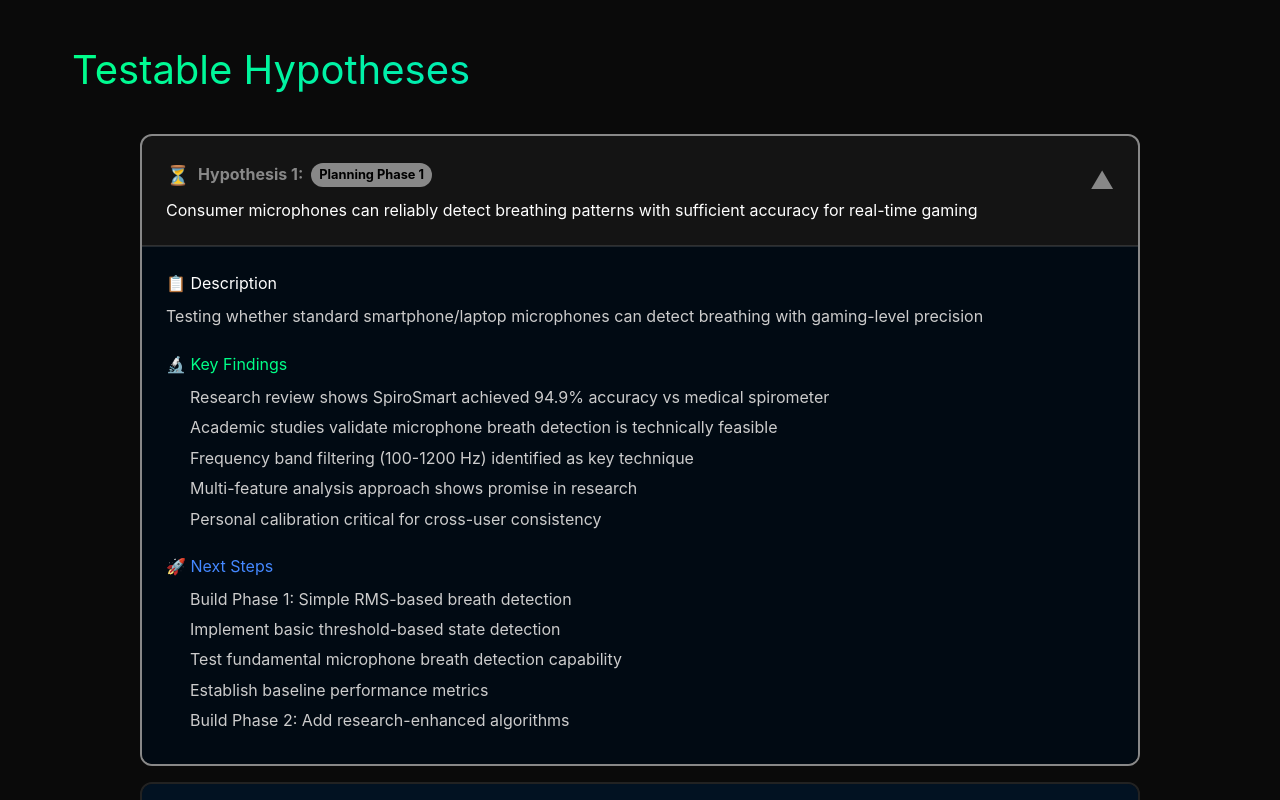
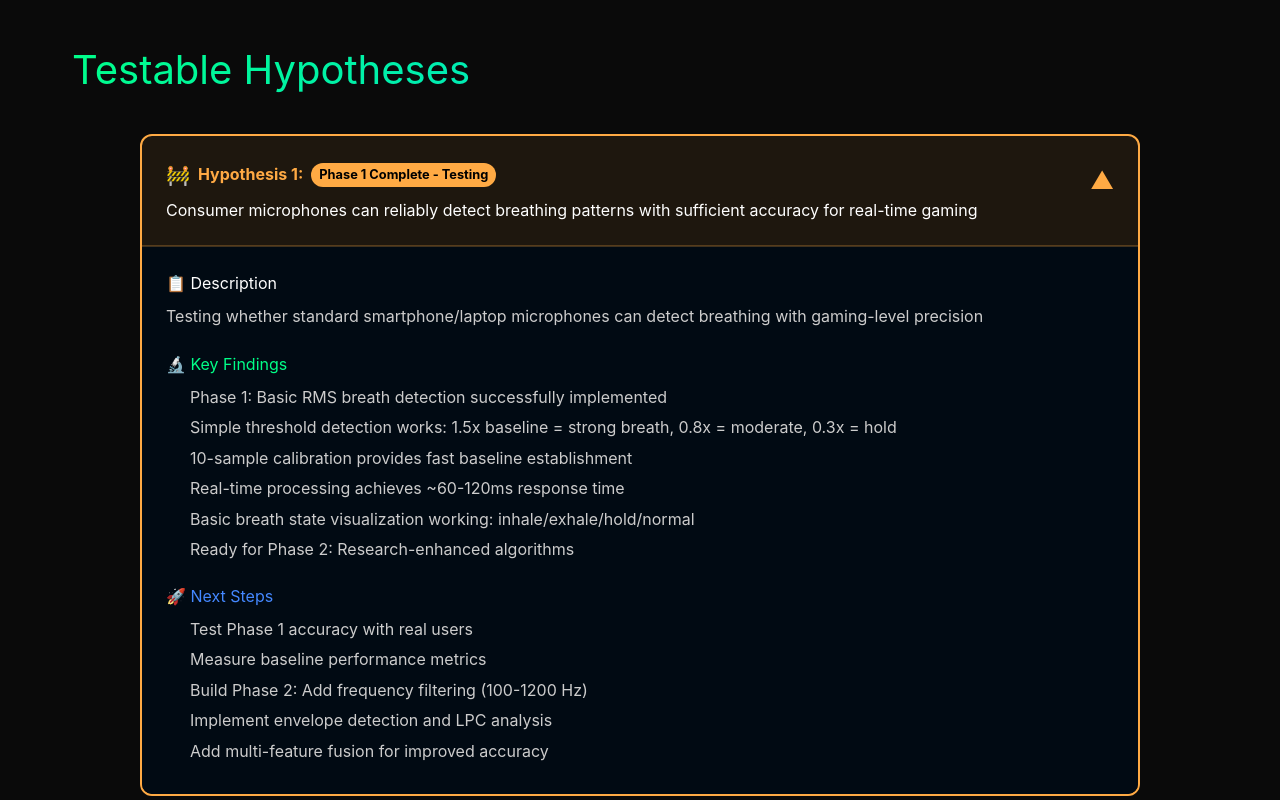
Before and after one commit to alibad/breathquest, a Next.js app: page / in a window 1280 px wide. Shown: the part 5180-5980 px from the top of the page. Built offline with nearby package versions, Linux system fonts and the light colour scheme.

Commit message:
Clean up hypothesis state and doc 1

```diff
--- a/src/components/sections/HypothesisSection.tsx
+++ b/src/components/sections/HypothesisSection.tsx
@@ -20,21 +20,22 @@ const hypothesesData: HypothesisStatus[] = [
     id: 1,
     title: "Consumer microphones can reliably detect breathing patterns with sufficient accuracy for real-time gaming",
     description: "Testing whether standard smartphone/laptop microphones can detect breathing with gaming-level precision",
-    status: 'pending',
-    phase: 'Planning Phase 1',
+    status: 'in-progress',
+    phase: 'Phase 1 Complete - Testing',
     findings: [
-      'Research review shows SpiroSmart achieved 94.9% accuracy vs medical spirometer',
-      'Academic studies validate microphone breath detection is technically feasible',
-      'Frequency band filtering (100-1200 Hz) identified as key technique',
-      'Multi-feature analysis approach shows promise in research',
-      'Personal calibration critical for cross-user consistency'
+      'Phase 1: Basic RMS breath detection successfully implemented',
+      'Simple threshold detection works: 1.5x baseline = strong breath, 0.8x = moderate, 0.3x = hold',
+      '10-sample calibration provides fast baseline establishment',
+      'Real-time processing achieves ~60-120ms response time',
+      'Basic breath state visualization working: inhale/exhale/hold/normal',
+      'Ready for Phase 2: Research-enhanced algorithms'
     ],
     nextSteps: [
-      'Build Phase 1: Simple RMS-based breath detection',
-      'Implement basic threshold-based state detection',
-      'Test fundamental microphone breath detection capability',
-      'Establish baseline performance metrics',
-      'Build Phase 2: Add research-enhanced algorithms'
+      'Test Phase 1 accuracy with real users',
+      'Measure baseline performance metrics',
+      'Build Phase 2: Add frequency filtering (100-1200 Hz)',
+      'Implement envelope detection and LPC analysis',
+      'Add multi-feature fusion for improved accuracy'
     ]
   },
   {
@@ -42,15 +43,12 @@ const hypothesesData: HypothesisStatus[] = [
     title: "Breath-controlled gameplay is genuinely fun and engaging, not just a wellness novelty",
     description: "Validating whether breath gaming creates compelling gameplay experiences",
     status: 'pending',
-    findings: [
-      'Initial user feedback shows high engagement with breath controls',
-      'Natural breathing integration feels intuitive after brief learning period',
-      'Unique gameplay mechanics impossible with traditional input methods'
-    ],
     nextSteps: [
+      'Wait for Hypothesis 1 completion (reliable breath detection)',
       'Conduct structured user testing sessions',
       'Measure engagement vs traditional controls',
-      'Test extended play sessions for fatigue factors'
+      'Test extended play sessions for fatigue factors',
+      'Compare breath gaming vs traditional input enjoyment'
     ]
   },
   {
@@ -58,14 +56,12 @@ const hypothesesData: HypothesisStatus[] = [
     title: "Heart rate and respiratory sensors provide complementary data that enables adaptive gameplay mechanics beyond microphone detection",
     description: "Exploring multi-sensor integration for enhanced breath gaming",
     status: 'pending',
-    findings: [
-      'Microphone-only detection provides solid foundation',
-      'Additional sensors could enhance accuracy and enable new mechanics'
-    ],
     nextSteps: [
-      'Research wearable sensor integration options',
+      'Wait for Hypothesis 1 & 2 completion first',
+      'Research wearable sensor integration options (smartwatch, fitness bands)',
       'Design complementary data fusion algorithms',
-      'Prototype multi-sensor breath gaming experiences'
+      'Prototype multi-sensor breath gaming experiences',
+      'Compare microphone-only vs multi-sensor accuracy'
     ]
   },
   {
@@ -73,14 +69,12 @@ const hypothesesData: HypothesisStatus[] = [
     title: "Breath games create measurable health improvements that persist beyond gaming sessions",
     description: "Testing whether gaming can improve breathing techniques and respiratory health",
     status: 'pending',
-    findings: [
-      'Guided breathing exercises successfully implemented',
-      'Pattern recognition and feedback systems operational'
-    ],
     nextSteps: [
+      'Wait for reliable breath gaming system (Hypotheses 1-2)',
       'Design longitudinal health impact studies',
       'Partner with respiratory health professionals',
-      'Implement breathing pattern tracking over time'
+      'Implement breathing pattern tracking over time',
+      'Measure pre/post gaming breathing technique improvements'
     ]
   },
   {
@@ -89,9 +83,11 @@ const hypothesesData: HypothesisStatus[] = [
     description: "Comparing gamified vs traditional breathing technique education",
     status: 'pending',
     nextSteps: [
+      'Wait for proven breath gaming system (Hypotheses 1-2)',
       'Design comparative learning studies',
       'Create progressive difficulty breathing challenges',
-      'Measure learning speed vs traditional methods'
+      'Measure learning speed vs traditional breathing instruction',
+      'Partner with breathing technique instructors for validation'
     ]
   },
   {
@@ -100,9 +96,11 @@ const hypothesesData: HypothesisStatus[] = [
     description: "Exploring social aspects of synchronized breathing in gaming",
     status: 'pending',
     nextSteps: [
+      'Wait for single-player breath gaming validation (Hypotheses 1-2)',
       'Research multiplayer breath synchronization',
       'Design social breathing game mechanics',
-      'Study group breathing experiences'
+      'Study group breathing experiences',
+      'Compare social bonding vs traditional multiplayer games'
     ]
   }
 ];
```
Also changed, not shown: 1 other file (tests, documents, lock files or other folders).
